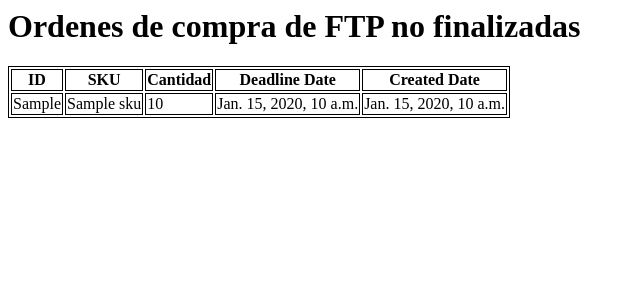
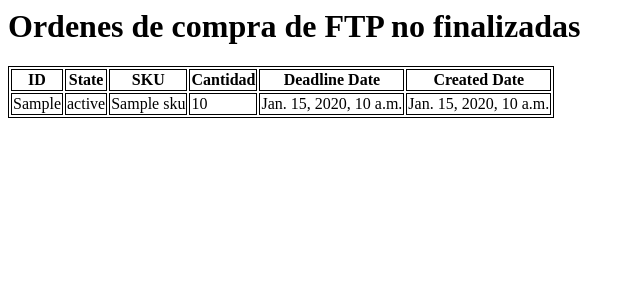
Before and after one commit to elramirezv123/api-grupo9, a Django app: template bodega/templates/ftp.html in a window 1280 px wide. Shown: the top 300 px of the page, without its empty margins (0-640 px from the left). Run offline with Django 3.2, Linux system fonts and the light colour scheme; the template is opened without the code that fills it: most values are stand-ins (such as "Sample title", 1, 10 or a date in 2020).

Commit message:
added state on ftp view

```diff
--- a/bodega/templates/ftp.html
+++ b/bodega/templates/ftp.html
@@ -9,6 +9,7 @@
 <table>
   <tr>
     <th>ID</th>
+    <th>State</th>
     <th>SKU</th>
     <th>Cantidad</th>
     <th>Deadline Date</th>
@@ -18,6 +19,9 @@
   <tr>
     <td>
       {{ k }}
+    </td>
+    <td>
+      {{ v.state }}
     </td>
     <td>
       {{ v.sku }}
--- a/bodega/views/control_views.py
+++ b/bodega/views/control_views.py
@@ -35,7 +35,7 @@
     ocs = PurchaseOrder.objects.filter(channel='ftp')
     ocs_info = {}
     for oc in ocs:
-        ocs_info[oc.oc_id] = {"sku": oc.sku, "client": oc.client, "provider": oc.provider, "amount": oc.amount, "deadline": oc.deadline, "created_at": oc.created_at}
+        ocs_info[oc.oc_id] = {"sku": oc.sku, "client": oc.client, "state": oc.state, "provider": oc.provider, "amount": oc.amount, "deadline": oc.deadline, "created_at": oc.created_at}
     return render(request, 'ftp.html', {'ocs': ocs_info})
 
 def show_logs(request):
```
